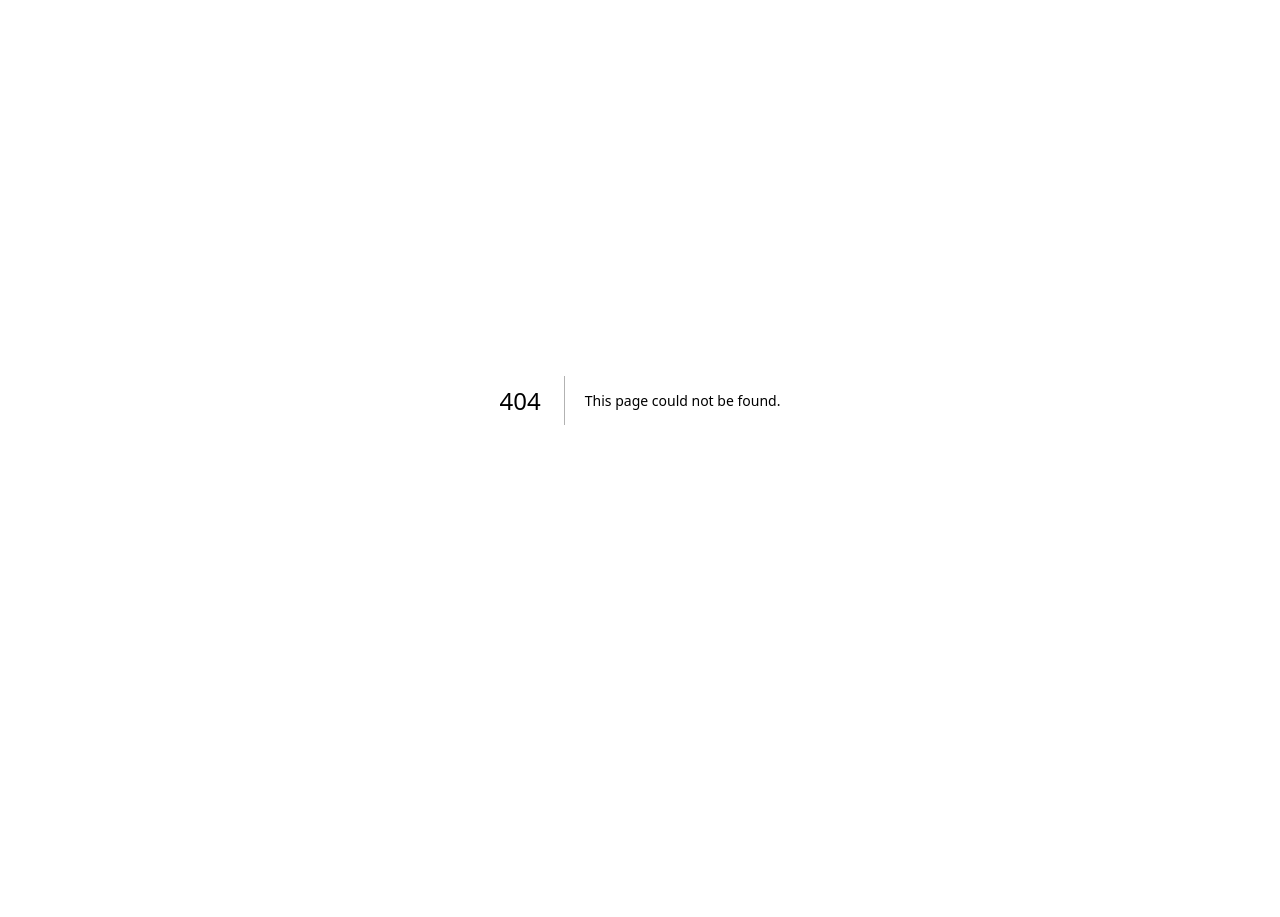
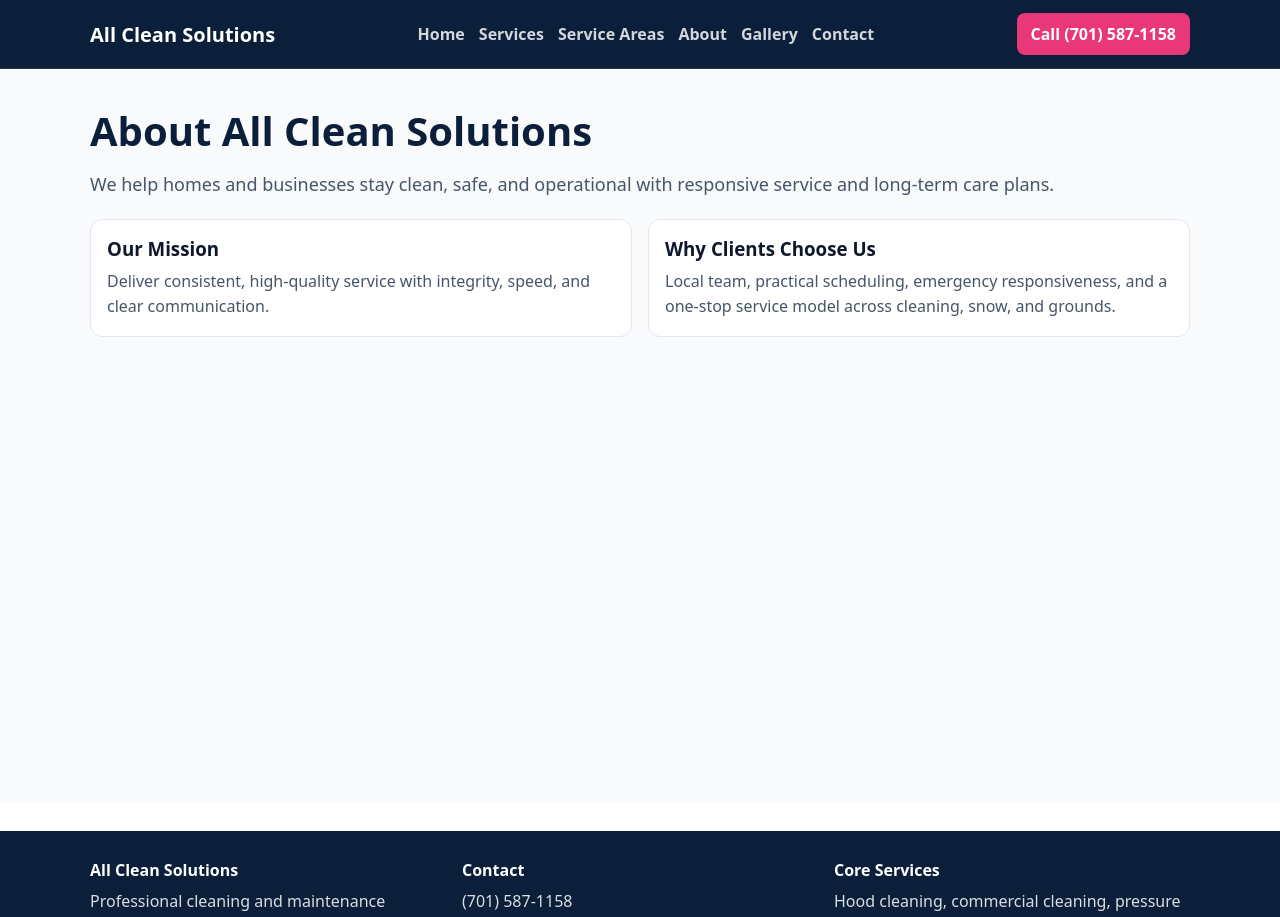
Before and after one commit to AllCleanSystems/WEBSITE, a Next.js app in the folder acs-ops-replit/: page /about in a window 1280 px wide. Before the commit this address had no page. Shown: the top 917 px of the page. Before the commit the page ends 800 px from the top, so only its background shows below. Built offline with nearby package versions, Linux system fonts and the light colour scheme.

Commit message:
feat: restore multi-page website structure and nav with AI chat

```diff
--- /dev/null
+++ b/acs-ops-replit/app/about/page.tsx
@@ -0,0 +1,30 @@
+import { SiteShell } from "../site-shell";
+
+export default function AboutPage() {
+  return (
+    <SiteShell>
+      <main className="siteMain">
+        <section className="siteWrap">
+          <h1>About All Clean Solutions</h1>
+          <p className="lead">
+            We help homes and businesses stay clean, safe, and operational with responsive service and long-term care plans.
+          </p>
+          <div className="twoCol">
+            <article className="serviceCard">
+              <h3>Our Mission</h3>
+              <p>
+                Deliver consistent, high-quality service with integrity, speed, and clear communication.
+              </p>
+            </article>
+            <article className="serviceCard">
+              <h3>Why Clients Choose Us</h3>
+              <p>
+                Local team, practical scheduling, emergency responsiveness, and a one-stop service model across cleaning, snow, and grounds.
+              </p>
+            </article>
+          </div>
+        </section>
+      </main>
+    </SiteShell>
+  );
+}
--- a/acs-ops-replit/app/globals.css
+++ b/acs-ops-replit/app/globals.css
@@ -28,3 +28,33 @@ input, select, textarea {
   background: #fff;
 }
 @media (max-width: 800px) { .split { grid-template-columns: 1fr; } }
+
+.site { background: #fff; color: #0f172a; }
+.siteHeader { position: sticky; top: 0; z-index: 20; background: #0b1f3a; color: #fff; border-bottom: 1px solid rgba(255,255,255,.1); }
+.siteWrap { max-width: 1100px; margin: 0 auto; padding: 0 20px; }
+.navRow { min-height: 68px; display: flex; gap: 14px; align-items: center; justify-content: space-between; }
+.brand { color: #fff; font-weight: 800; font-size: 20px; }
+.siteNav { display: flex; flex-wrap: wrap; gap: 14px; }
+.siteNav a { color: rgba(255,255,255,.82); font-weight: 600; }
+.ctaBtn { color: #fff; background: #e8387a; border-radius: 8px; padding: 10px 14px; font-weight: 700; }
+.siteMain { min-height: calc(100vh - 68px); background: #f8fafc; }
+.siteMain h1 { margin: 0; padding-top: 34px; font-size: 40px; color: #0b1f3a; }
+.lead { margin-top: 12px; color: #475569; font-size: 18px; line-height: 1.6; }
+.cardGrid { margin-top: 20px; display: grid; gap: 16px; grid-template-columns: repeat(auto-fit, minmax(240px, 1fr)); }
+.serviceCard { background: #fff; border: 1px solid #e2e8f0; border-radius: 12px; padding: 16px; }
+.serviceCard h3 { margin: 0 0 8px; }
+.serviceCard p { margin: 0; color: #475569; line-height: 1.6; }
+.twoCol { margin-top: 20px; display: grid; gap: 16px; grid-template-columns: repeat(2, minmax(0,1fr)); }
+.areaList { margin: 20px 0 0; padding: 0 0 30px 18px; }
+.areaList li { margin: 8px 0; color: #334155; }
+.imgPlaceholder { height: 140px; border-radius: 10px; background: linear-gradient(135deg,#dbeafe,#fde68a); color: #334155; display: grid; place-items: center; font-weight: 700; margin-bottom: 10px; }
+.siteFooter { background: #0b1f3a; color: rgba(255,255,255,.85); margin-top: 30px; }
+.footGrid { padding-top: 28px; padding-bottom: 28px; display: grid; gap: 16px; grid-template-columns: repeat(3, minmax(0,1fr)); }
+.siteFooter h4 { color: #fff; margin: 0 0 8px; }
+.siteFooter p { margin: 0 0 8px; line-height: 1.5; }
+
+@media (max-width: 900px) {
+  .siteNav { display: none; }
+  .footGrid, .twoCol { grid-template-columns: 1fr; }
+  .siteMain h1 { font-size: 32px; }
+}
--- a/acs-ops-replit/app/layout.tsx
+++ b/acs-ops-replit/app/layout.tsx
@@ -2,8 +2,8 @@ import "./globals.css";
 import type { Metadata } from "next";
 
 export const metadata: Metadata = {
-  title: "ACS Ops",
-  description: "CRM + FSM fast launch app",
+  title: "All Clean Solutions | Bismarck Cleaning Services",
+  description: "Commercial and residential cleaning services in Bismarck, ND. Fast quotes, reliable service, and 24/7 emergency response.",
 };
 
 export default function RootLayout({ children }: { children: React.ReactNode }) {
--- /dev/null
+++ b/acs-ops-replit/app/site-shell.tsx
@@ -0,0 +1,54 @@
+import Link from "next/link";
+
+const nav = [
+  { href: "/", label: "Home" },
+  { href: "/services", label: "Services" },
+  { href: "/areas", label: "Service Areas" },
+  { href: "/about", label: "About" },
+  { href: "/gallery", label: "Gallery" },
+  { href: "/contact", label: "Contact" },
+];
+
+export function SiteShell({ children }: { children: React.ReactNode }) {
+  return (
+    <div className="site">
+      <header className="siteHeader">
+        <div className="siteWrap navRow">
+          <Link href="/" className="brand">
+            All Clean Solutions
+          </Link>
+          <nav className="siteNav">
+            {nav.map((n) => (
+              <Link key={n.href} href={n.href}>
+                {n.label}
+              </Link>
+            ))}
+          </nav>
+          <a className="ctaBtn" href="tel:7015871158">
+            Call (701) 587-1158
+          </a>
+        </div>
+      </header>
+
+      <div>{children}</div>
+
+      <footer className="siteFooter">
+        <div className="siteWrap footGrid">
+          <div>
+            <h4>All Clean Solutions</h4>
+            <p>Professional cleaning and maintenance services in Bismarck, ND and surrounding communities.</p>
+          </div>
+          <div>
+            <h4>Contact</h4>
+            <p>(701) 587-1158</p>
+            <p>info@acsbismarck.com</p>
+          </div>
+          <div>
+            <h4>Core Services</h4>
+            <p>Hood cleaning, commercial cleaning, pressure washing, carpet, windows, snow, lawn care.</p>
+          </div>
+        </div>
+      </footer>
+    </div>
+  );
+}
```
Also changed, not shown: acs-ops-replit/app/areas/page.tsx (added, +29 -0 lines), acs-ops-replit/app/contact/page.tsx (added, +27 -0 lines), acs-ops-replit/app/gallery/page.tsx (added, +32 -0 lines), acs-ops-replit/app/page.tsx (+23 -0 lines), acs-ops-replit/app/services/page.tsx (added, +34 -0 lines).
